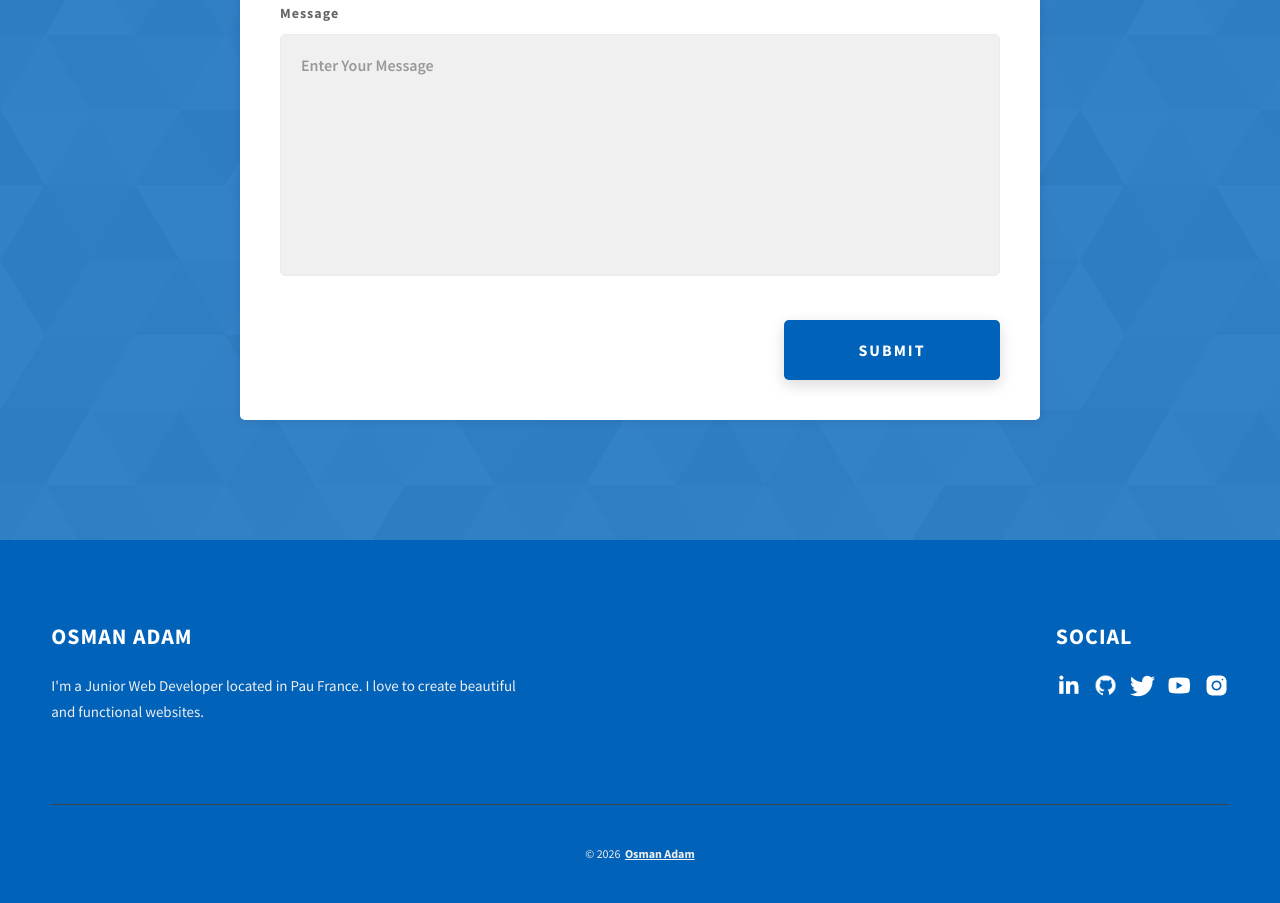
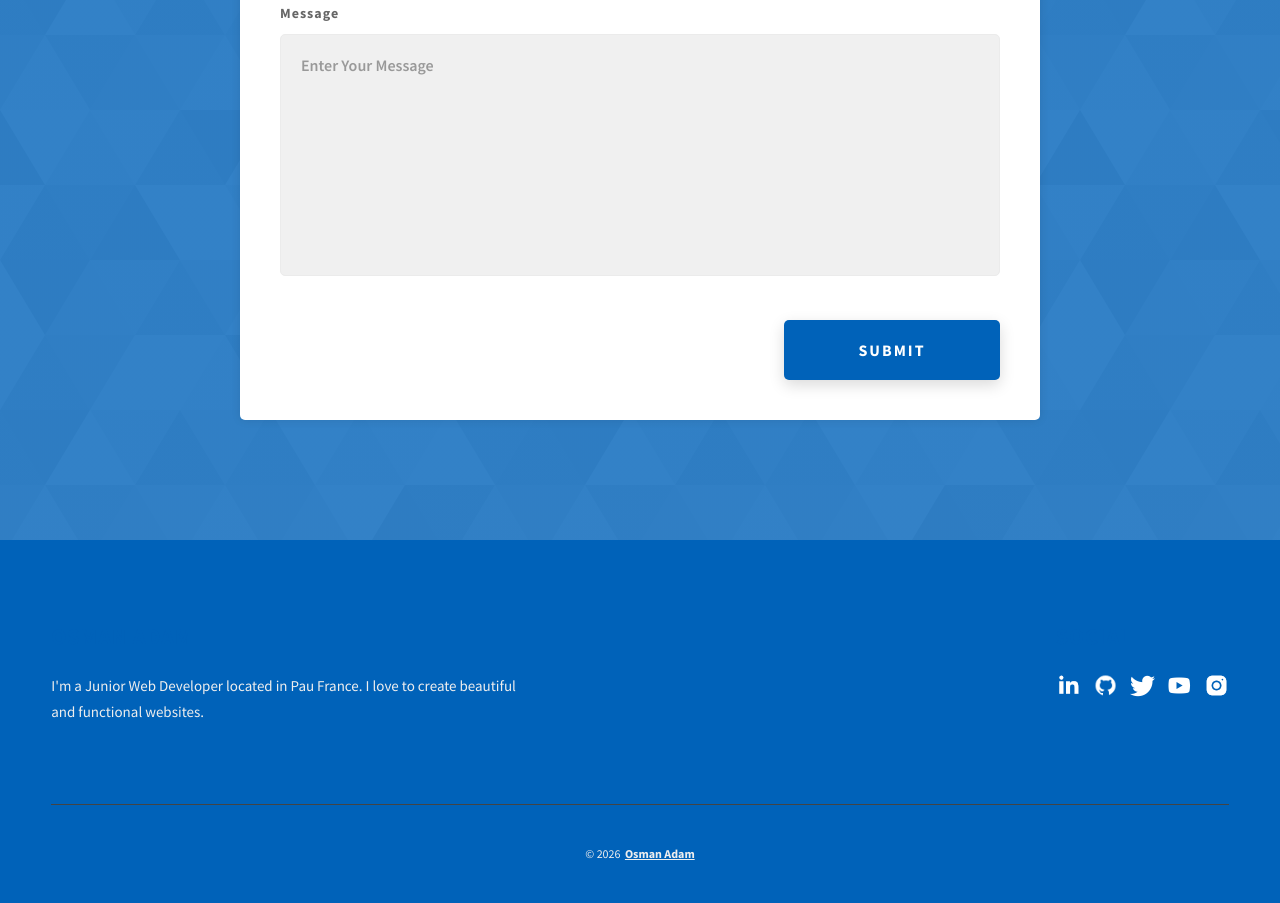
Before and after one commit to osmanadam-dev/portfolio, a plain HTML site: page index.html in a window 1280 px wide. Shown: the part 4827-5730 px from the top of the page. Drawn offline with Linux system fonts and the light colour scheme.

Commit message:
Change footer background and text color

```diff
--- a/css/style.css
+++ b/css/style.css
@@ -608,8 +608,8 @@ textarea {
     border-bottom: 0; }
 
 .main-footer {
-  background: #0062b9;
-  color: #fff; }
+  background:#0062b9;
+  color: #0062b9; }
   .main-footer__upper {
     display: flex;
     justify-content: space-between;
```
